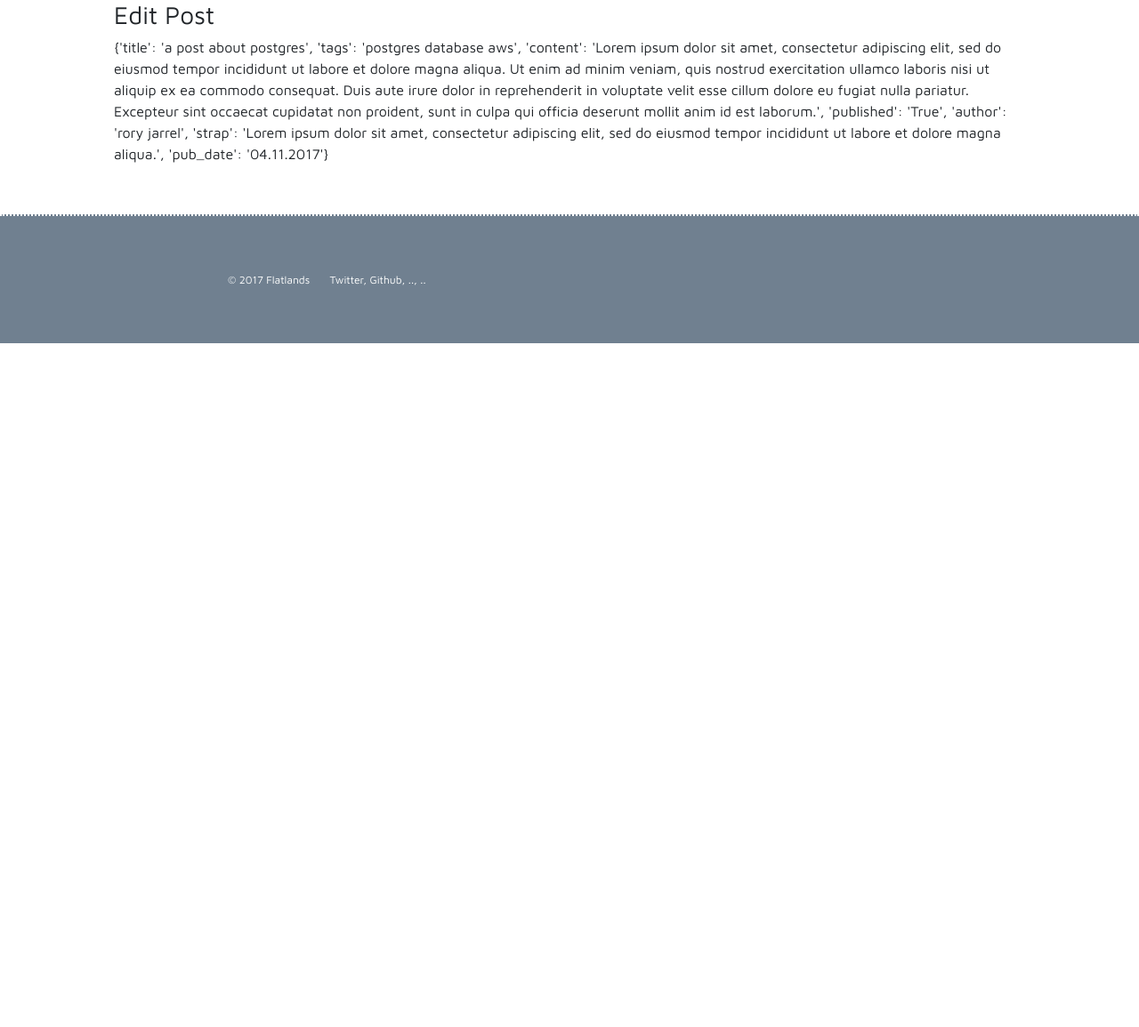
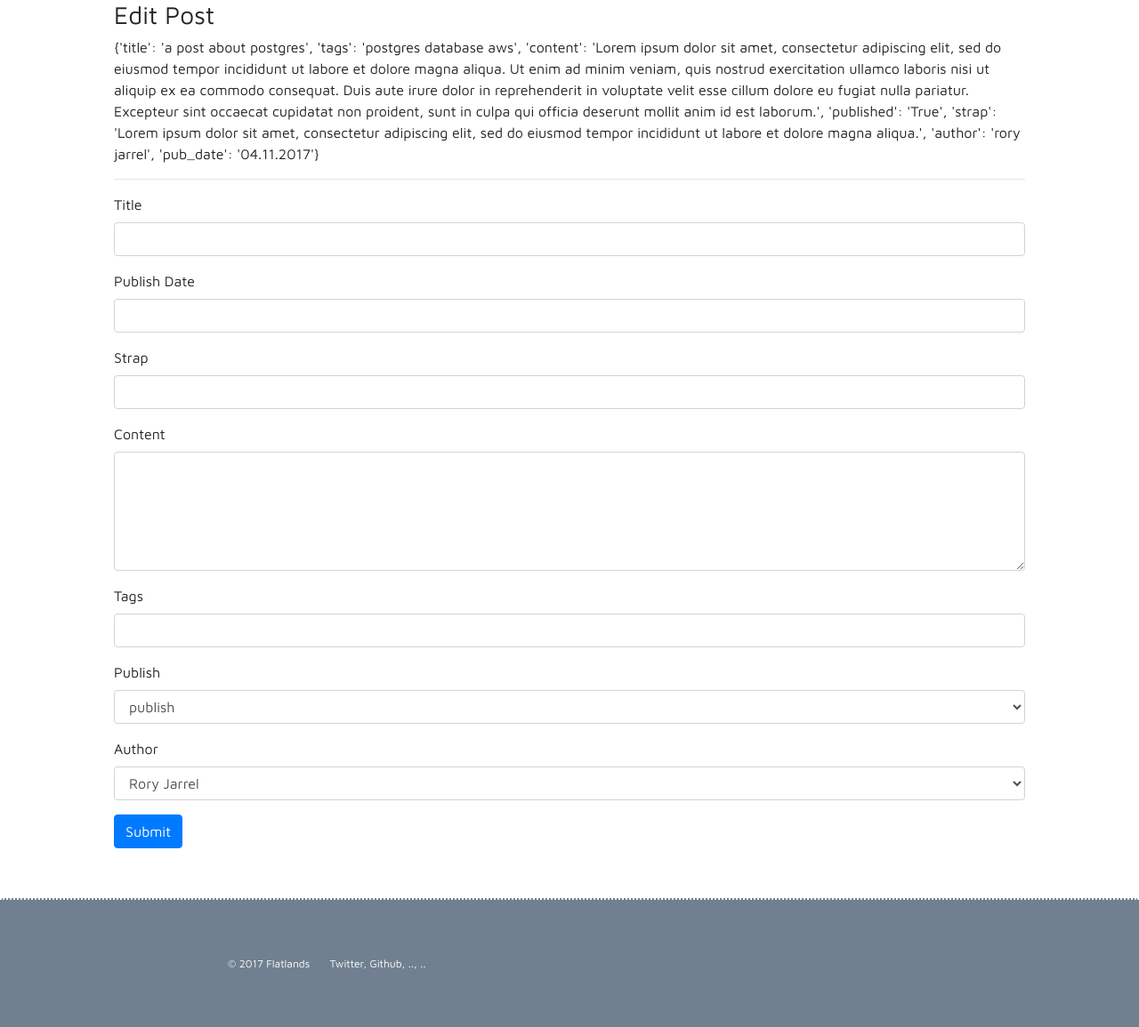
Before and after one commit to najar1412/flatlandsio, a Flask app: a page that uses flatlandsio/templates/post_edit.html in a window 1280 px wide. Shown: the part 201-1356 px from the top of the page at 89% size. Before the commit the page ends 587 px from the top, so only its background shows below. Run offline with Flask 2, Linux system fonts and the light colour scheme; data comes from the database, SQL or seed files in the repository; both versions use the stored data as it was after the commit; some libraries are stand-ins or nearby versions.

Commit message:
settings rrename post

```diff
--- a/flatlandsio/app.py
+++ b/flatlandsio/app.py
@@ -1,6 +1,6 @@
 import os
 
-from flask import Flask, render_template, request
+from flask import Flask, render_template, request, redirect
 from flask_sqlalchemy import SQLAlchemy
 
 import modules.data as data
@@ -98,13 +98,28 @@
     return render_template('settings.html', posts=posts, years=years)
 
 
-@app.route('/blog/edit/<title>')
+@app.route('/blog/edit/<title>', methods=["GET", "POST"])
 def post_edit(title):
-    title = title.replace('-', ' ')
-    post = modules.database.to_json((Post.query.filter_by(title=title).first(),))[1]
-    post['content'] = modules.database.markdown_to_string(post['content'])
+    if request.method == 'GET':
+        title = title.replace('-', ' ')
+        post = modules.database.to_json((Post.query.filter_by(title=title).first(),))[1]
+        post['content'] = modules.database.markdown_to_string(post['content'])
 
-    return render_template('post_edit.html', post=post)
+        return render_template('post_edit.html', post=post)
+
+    if request.method == 'POST':
+        form = modules.database.form_to_dict(request.form)
+
+        modules.database.edit_post(form, title)
+
+        title = form['inputTitle'].replace(' ', '-')
+        print('here maybe')
+        # post = modules.database.to_json((Post.query.filter_by(title=title).first(),))[1]
+        # post['content'] = modules.database.markdown_to_string(post['content'])
+
+        print(title)
+        print('returning from post')
+        return redirect(f'/blog/{title}')
 
 
 @app.route('/blog/publish/<title>')
--- a/flatlandsio/modules/database.py
+++ b/flatlandsio/modules/database.py
@@ -2,6 +2,7 @@
 import datetime
 
 import app
+
 
 def to_json(results):
     result = {}
@@ -11,6 +12,7 @@
         for k, v in row.__dict__.items():
             if not k.startswith('_') and k != 'id':
                 item[k] = v
+
         result[count] = item
         count += 1
         item = {}
@@ -20,6 +22,7 @@
 
 def date_format():
     datetime_now = datetime.datetime.now()
+
     return f'{datetime_now.day}.{datetime_now.month}.{datetime_now.year}'
 
 
@@ -47,7 +50,24 @@
 
     try:
         os.remove(os.path.join(post_dir, f'{content}.md'))
+
         return True
+
+    except:
+        return False
+
+
+def rename_markdown_file(src, dst):
+    post_dir = os.path.join(app.root_dir, 'posts')
+
+    try:
+        os.rename(
+            os.path.join(post_dir, src),
+            os.path.join(post_dir, dst)
+            )
+
+        return True
+
     except:
         return False
 
@@ -59,3 +79,30 @@
             output[code] = data
 
     return output
+
+
+def form_to_dict(form_request):
+    output = {}
+    for k, v in form_request.items():
+        if v != '':
+            output[k] = v
+
+        else:
+            output[k] = None
+
+    return output
+
+
+def edit_post(form, title):
+    get_post = app.Post.query.filter_by(title=title.replace('-', ' ')).first()
+
+    if form['inputTitle']:
+        get_post.title = form['inputTitle']
+        get_post.content = f"{form['inputTitle'].replace(' ', '-')}.md"
+
+        rename_file = rename_markdown_file(f'{title}.md', f'{form["inputTitle"].replace(" ", "-")}.md')
+
+    app.db.session.add(get_post)
+    app.db.session.commit()
+
+    return True
--- a/flatlandsio/templates/post_edit.html
+++ b/flatlandsio/templates/post_edit.html
@@ -5,6 +5,56 @@
 
 {{post}}
 
+<hr>
+
+
+<form action="/blog/edit/{{post.title.replace(' ', '-')}}" method="POST">
+
+    <div class="form-group">
+        <label for="inputTitle">Title</label>
+        <input type="text" class="form-control" name="inputTitle" id="inputTitle">
+    </div>
+
+    <div class="form-group">
+        <label for="inputPubDate">Publish Date</label>
+        <input type="text" class="form-control" name="inputPubDate" id="inputPubDate">
+    </div>
+
+    <div class="form-group">
+        <label for="inputStrap">Strap</label>
+        <input type="text" class="form-control" name="inputStrap" id="inputStrap">
+    </div>
+
+    <div class="form-group">
+        <label for="textareaContent">Content</label>
+        <textarea class="form-control" name="textareaContent" id="textareaContent" rows="5"></textarea>
+        </div>
+
+    <div class="form-group">
+      <label for="inputTags">Tags</label>
+      <input type="text" class="form-control" name="inputTags" id="inputTags">
+    </div>
+
+    <div class="form-group">
+      <label for="selectPublish">Publish</label>
+      <select class="form-control" name="selectPublish" id="selectPublish">
+        <option>publish</option>
+        <option>Unpublish</option>
+      </select>
+    </div>
+
+    <div class="form-group">
+    <label for="selectAuthor">Author</label>
+    <select class="form-control" name="selectAuthor" id="selectAuthor">
+        <option>Rory Jarrel</option>
+    </select>
+    </div>
+
+    <button type="submit" class="btn btn-primary">Submit</button>
+
+  </form>
+
+
 
 
 {% endblock %}
```
Also changed, not shown: flatlandsio/flatlands.db.
